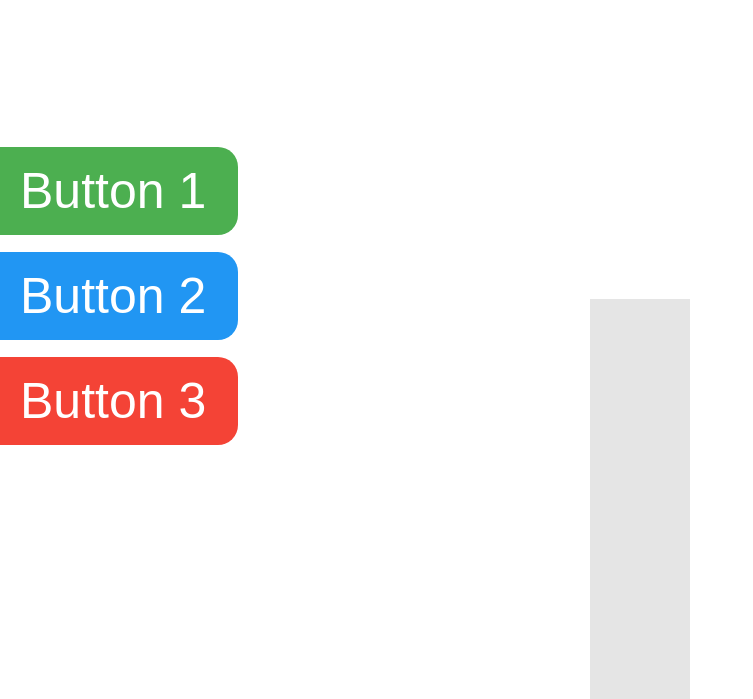
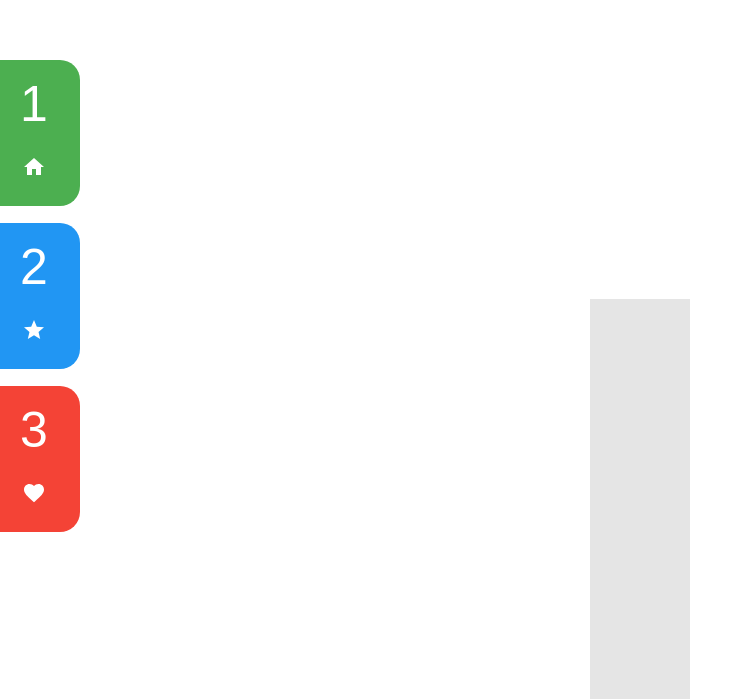
Before and after one commit to ferni2768/quickescape, a React (Create React App) app: page / in a window 1280 px wide. Shown: the part 101-800 px from the top of the page, without its empty margins (0-753 px from the left). Built offline with nearby package versions, Linux system fonts and the light colour scheme.

Commit message:
Added Rectangle header along with Material Icons

```diff
--- a/src/App.css
+++ b/src/App.css
@@ -33,7 +33,7 @@
 
 .rectangle-text-area {
     width: 100%;
-    height: 100%;
+    height: calc(100% - 30px);
     background-color: transparent;
     border: none;
     color: white;
@@ -48,11 +48,14 @@
     white-space: pre-wrap;
     overflow-wrap: break-word;
     line-height: 1.5;
+
+    position: relative;
+    overflow: hidden;
 }
 
 .rectangle-text {
     width: 100%;
-    height: 100%;
+    height: calc(100% - 30px);
     pointer-events: none;
     color: white;
     display: flex;
@@ -64,6 +67,20 @@
     overflow: hidden;
     padding: 2px;
     line-height: 1.5;
+    position: relative;
+    overflow: hidden;
+}
+
+.rectangle-header {
+    position: sticky;
+    top: 0;
+    left: 0;
+    pointer-events: none;
+    font-size: 10px;
+    color: white;
+    display: flex;
+    align-items: center;
+    justify-content: flex-start;
 }
 
 .rectangle.dragging {
--- a/src/App.js
+++ b/src/App.js
@@ -184,6 +184,7 @@ function App() {
                 getClientXY={getClientXY}
                 isDragging={rect.isDragging}
                 color={rect.color}
+                icon={rect.icon}
               />
             </React.Fragment>
           ))}
--- a/src/Controller.js
+++ b/src/Controller.js
@@ -15,7 +15,7 @@ export const useController = () => {
     }, []);
 
     // Function to create a new rectangle
-    const createRectangle = (x, y, height, color) => {
+    const createRectangle = (x, y, height, color, icon) => {
         const newRectangle = {
             id: rectangles.length + 1,
             x: x,
@@ -24,7 +24,8 @@ export const useController = () => {
             isDragging: true,
             isResizing: false,
             showGhost: false,
-            color: color
+            color: color,
+            icon: icon
         };
         setRectangles(prevRectangles => [...prevRectangles, newRectangle]);
         setActiveRectangle(newRectangle.id - 1);
--- a/src/components/Button.js
+++ b/src/components/Button.js
@@ -1,11 +1,11 @@
 import React from 'react';
 import '../App.css';
 
-const Button = ({ id, text, color, createRectangle, zoom, mouseFollowerRef }) => {
+const Button = ({ id, text, color, createRectangle, zoom, mouseFollowerRef, icon }) => {
     const handleButtonClick = () => {
         // Calculate the position relative to the room
         const { offsetLeft, offsetTop } = mouseFollowerRef.current;
-        createRectangle((offsetLeft - 75 * zoom) / zoom, (offsetTop - 25 * zoom) / zoom, 50, color);
+        createRectangle((offsetLeft - 75 * zoom) / zoom, (offsetTop - 25 * zoom) / zoom, 50, color, icon);
     };
 
     return (
@@ -17,6 +17,7 @@ const Button = ({ id, text, color, createRectangle, zoom, mouseFollowerRef }) =>
             onTouchStart={handleButtonClick}
         >
             {text}
+            <div style={{ position: 'relative', top: 0, right: 0, pointerEvents: 'none' }}> {icon} </div>
         </button>
     );
 };
--- a/src/components/Rectangle.js
+++ b/src/components/Rectangle.js
@@ -2,7 +2,7 @@ import React, { useState, useEffect, useCallback, useRef } from 'react';
 import { useSpring, animated } from '@react-spring/web';
 
 const Rectangle = React.memo(({ viewportState, zoom, centerSectionRef, rect, adjustedMousePosition, gridSize, startX,
-    rectangles, setRectangles, getClientXY, isDragging, color }) => {
+    rectangles, setRectangles, getClientXY, isDragging, color, icon }) => {
 
     // State variables for dragging and resizing
     const [state, setState] = useState(0);
@@ -271,6 +271,7 @@ const Rectangle = React.memo(({ viewportState, zoom, centerSectionRef, rect, adj
                     setEditDistance(0);
                 }}
             >
+                <div className='rectangle-header'> {icon} 16:00-20:00 </div>
                 {isEditing ? (
                     <textarea
                         className="UI rectangle-text-area"
--- a/src/components/UI.js
+++ b/src/components/UI.js
@@ -1,12 +1,14 @@
 import React from 'react';
 import '../App.css';
-import Button from './Button'; // Import the Button component
+import Button from './Button';
+import { Home, Star, Favorite } from '@mui/icons-material';
+
 
 const UI = ({ createRectangle, zoom, mouseFollowerRef }) => {
     const buttons = [
-        { id: 1, text: 'Button 1', color: '#4CAF50' },
-        { id: 2, text: 'Button 2', color: '#2196F3' },
-        { id: 3, text: 'Button 3', color: '#f44336' },
+        { id: 1, text: '1', color: '#4CAF50', icon: <Home /> },
+        { id: 2, text: '2', color: '#2196F3', icon: <Star /> },
+        { id: 3, text: '3', color: '#f44336', icon: <Favorite /> },
     ];
 
     return (
@@ -22,6 +24,7 @@ const UI = ({ createRectangle, zoom, mouseFollowerRef }) => {
                             createRectangle={createRectangle}
                             zoom={zoom}
                             mouseFollowerRef={mouseFollowerRef}
+                            icon={button.icon}
                         />
                     ))
                 }
```
Also changed, not shown: package.json (+5 -2 lines), 1 other file (tests, documents, lock files or other folders).
